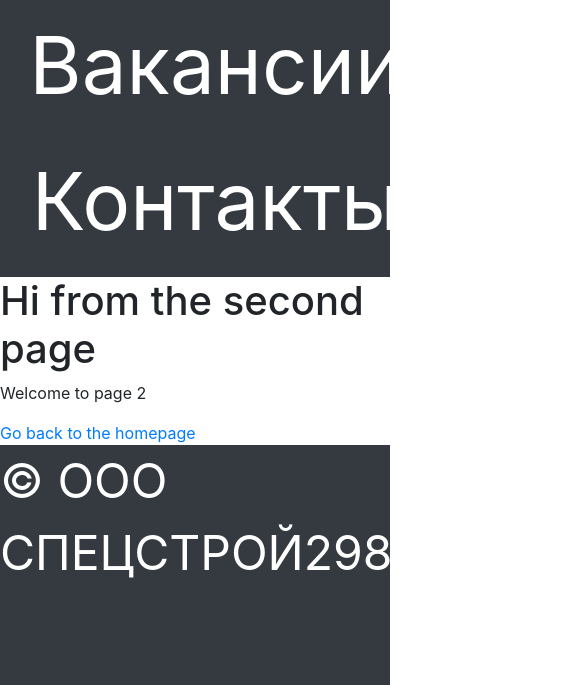
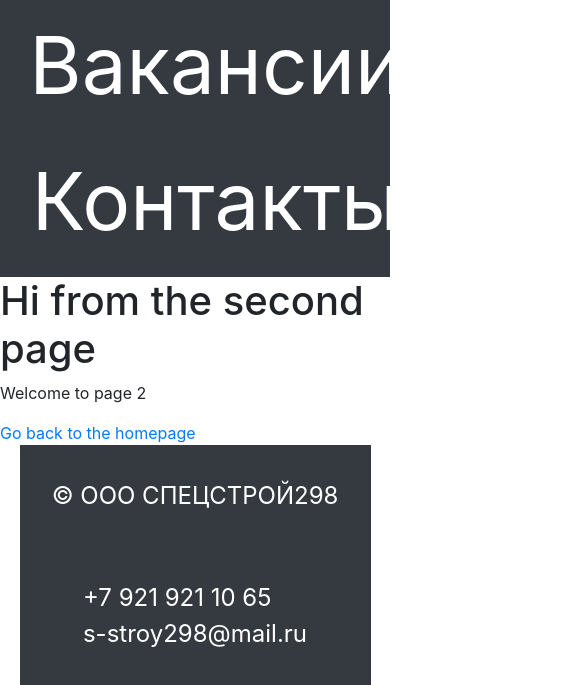
Before and after one commit to NiKiTo599/Project_Spec_Stroy, a Gatsby site: page /page-2 in a window 390 px wide. Shown: the part 811-1496 px from the top of the page, 585 px wide, since content can reach past the window. Built offline with nearby package versions, Linux system fonts and the light colour scheme; Gatsby itself is replaced by a stand-in of ours.

Commit message:
feat;test

```diff
--- a/src/styles/footer.css
+++ b/src/styles/footer.css
@@ -1,5 +1,3 @@
-@viewport { width: device-width;}
-
 footer {
   display: flex !important;
   flex-flow: row wrap;
@@ -8,7 +6,7 @@
   color: white;
   justify-content: flex-start;
   align-items: center;
-  width: 100%;
+  width: 90vw;
 }
 
 .footer_contacts {
@@ -29,10 +27,10 @@
 
 @media (max-width: 767px) {
   footer {
-    flex-flow: column wrap;
+    justify-content: center;
     height: 15rem;
     align-items: center;
-    font-size: 3rem;
+    font-size: 1.5rem;
   }
   .name_of_company {
     margin: 0;
--- a/src/styles/navigation.css
+++ b/src/styles/navigation.css
@@ -32,16 +32,23 @@
 }
 
 .navbar-expand-sm {
-  justify-content: center!important;
+  justify-content: center !important;
 }
-.mr-auto, .mx-auto {
+.mr-auto,
+.mx-auto {
   margin: auto;
   justify-content: space-between;
 }
 .nav-link {
-  color: white!important;
+  color: white !important;
 }
 .rotate {
   transform: rotate(90deg);
-  height: 25.8rem;;
+  height: 25.8rem;
 }
+
+div {
+  box-sizing: border-box !important;
+  -moz-box-sizing: border-box !important;
+  -webkit-box-sizing: border-box !important;
+}
```
